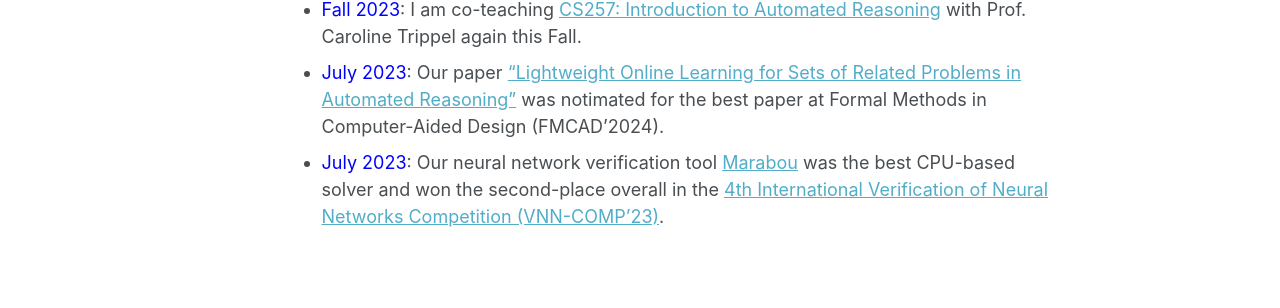
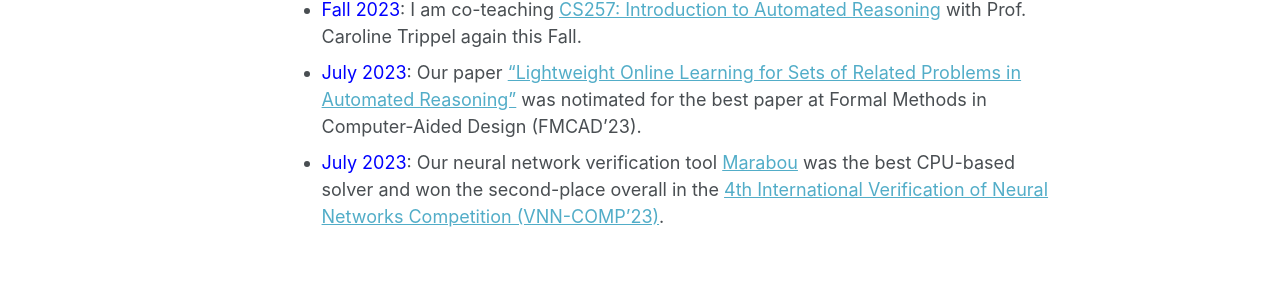
Before and after one commit to wu-haoze/wu-haoze.github.io, a Jekyll site: the page built from _pages/about.md, in a window 1280 px wide and 989 px high. Shown: the part 552-860 px from the top of the window. Built offline with Jekyll 4.4.1, drawn with Linux system fonts in a browser that asks for light colours.

Commit message:
Update about.md

```diff
--- a/_pages/about.md
+++ b/_pages/about.md
@@ -14,5 +14,5 @@ I am a PhD candidate in the Computer Science Department at Stanford University,
 - <span style="color:blue">Fall 2023</span>: I am currently seeking a tenure-track position at Liberal Arts Colleges or R1 universities.
 - <span style="color:blue">Oct. 2023</span>: I'll chair the session ["Control Architectures and Software"](https://ras.papercept.net/conferences/conferences/IROS23/program/IROS23_ContentListWeb_3.html#tubt4){:target="_blank"} at the IEEE/RSJ International Conference on Intelligent Robots (IROS'23). Come check out the 13 high-quality papers!
 - <span style="color:blue">Fall 2023</span>: I am co-teaching [CS257: Introduction to Automated Reasoning](http://web.stanford.edu/class/cs257/){:target="_blank"} with Prof. Caroline Trippel again this Fall.
-- <span style="color:blue">July 2023</span>: Our paper ["Lightweight Online Learning for Sets of Related Problems in Automated Reasoning"](https://arxiv.org/abs/2305.11087){:target="_blank"} was notimated for the best paper at Formal Methods in Computer-Aided Design (FMCAD'2024).
+- <span style="color:blue">July 2023</span>: Our paper ["Lightweight Online Learning for Sets of Related Problems in Automated Reasoning"](https://arxiv.org/abs/2305.11087){:target="_blank"} was notimated for the best paper at Formal Methods in Computer-Aided Design (FMCAD'23).
 - <span style="color:blue">July 2023</span>: Our neural network verification tool [Marabou](https://github.com/NeuralNetworkVerification/Marabou){:target="_blank"} was the best CPU-based solver and won the second-place overall in the [4th International Verification of Neural Networks Competition (VNN-COMP'23)](https://sites.google.com/view/vnn2023){:target="_blank"}.
```
